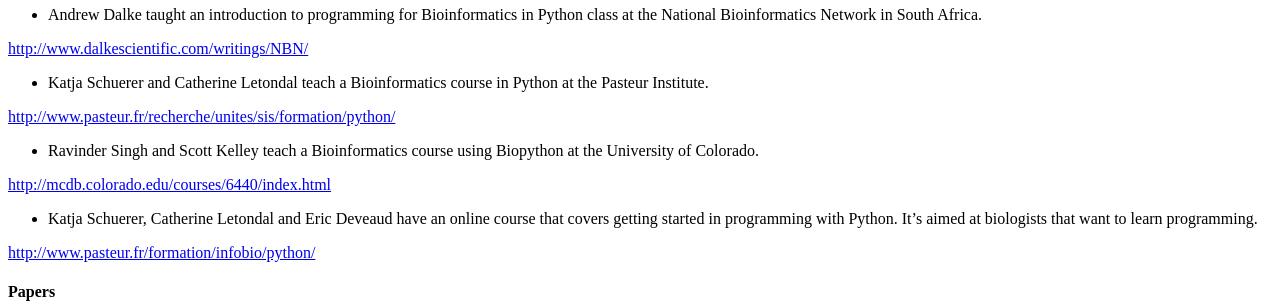
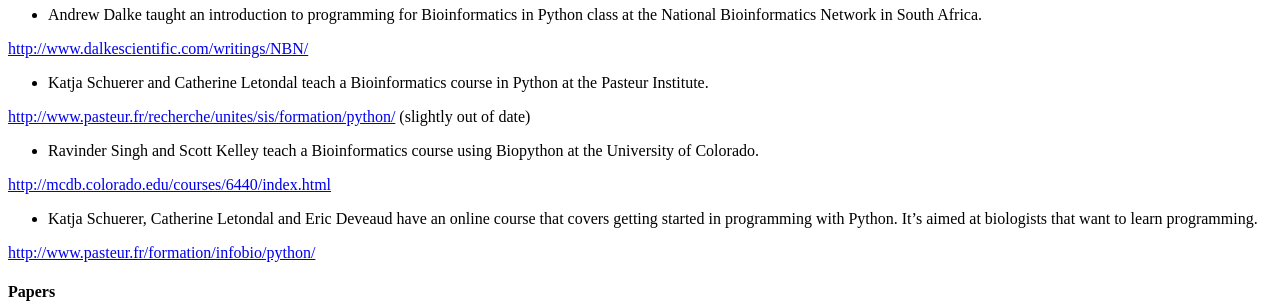
Before and after one commit to biopython/biopython.github.io, a Jekyll site: the page built from wiki/Documentation.md, in a window 1280 px wide. Shown: the part 1002-1305 px from the top of the page. Built offline with Jekyll 4.4.1, drawn with Linux system fonts in a browser that asks for light colours.

Commit message:
/* Online Course Notes */

```diff
--- a/wiki/Documentation.md
+++ b/wiki/Documentation.md
@@ -88,7 +88,8 @@ Bio.PDB module).
     in Python at the Pasteur Institute.
 
 
-<http://www.pasteur.fr/recherche/unites/sis/formation/python/>
+<http://www.pasteur.fr/recherche/unites/sis/formation/python/> (slightly
+out of date)
 
 -   Ravinder Singh and Scott Kelley teach a Bioinformatics course using
     Biopython at the University of Colorado.
```
Also changed, not shown: 1 other file.
